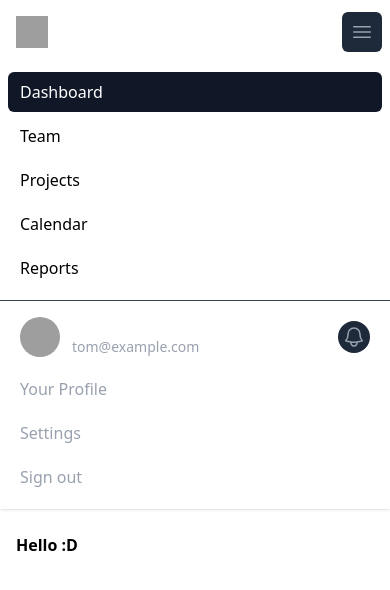
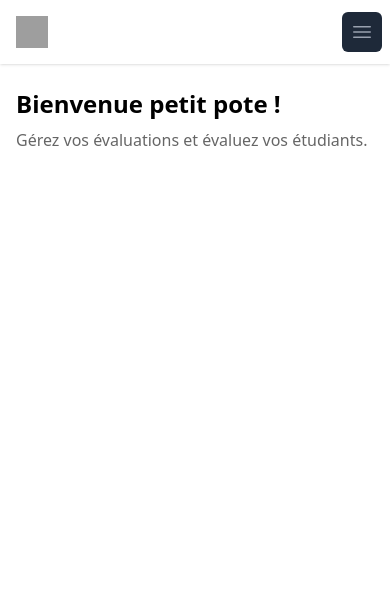
Before and after one commit to IUTTroyes/correcto-proto, a Vue app: page / in a window 390 px wide. Shown: the top 590 px of the page. Built offline with nearby package versions, Linux system fonts and the light colour scheme; grey boxes are pictures that could not be loaded.

Commit message:
Update navigation, menus, and dashboard content
Replaced English labels with French equivalents in navigation and user menus. Added reactive states for toggling user and mobile menus, improving interactivity. Updated dashboard greeting and text to reflect a French context focused on evaluations.

```diff
--- a/src/App.vue
+++ b/src/App.vue
@@ -1,4 +1,5 @@
 <script setup>
+import { ref } from 'vue'
 import { RouterLink, RouterView } from 'vue-router'
 
 import { Disclosure, DisclosureButton, DisclosurePanel, Menu, MenuButton, MenuItem, MenuItems } from '@headlessui/vue'
@@ -12,16 +13,27 @@ const user = {
 }
 const navigation = [
   { name: 'Dashboard', href: '#', current: true },
-  { name: 'Team', href: '#', current: false },
-  { name: 'Projects', href: '#', current: false },
-  { name: 'Calendar', href: '#', current: false },
-  { name: 'Reports', href: '#', current: false },
+  { name: 'Sujets', href: '#', current: false },
+  { name: 'Évaluations', href: '#', current: false },
 ]
 const userNavigation = [
-  { name: 'Your Profile', href: '#' },
-  { name: 'Settings', href: '#' },
-  { name: 'Sign out', href: '#' },
+  { name: 'Profil', href: '#' },
+  { name: 'Paramètres', href: '#' },
+  { name: 'Déconnexion', href: '#' },
 ]
+
+// État pour le menu utilisateur et le menu mobile
+const isUserMenuOpen = ref(false)
+const isMobileMenuOpen = ref(false)
+
+// Fonction pour basculer l'état des menus
+const toggleUserMenu = () => {
+  isUserMenuOpen.value = !isUserMenuOpen.value
+}
+
+const toggleMobileMenu = () => {
+  isMobileMenuOpen.value = !isMobileMenuOpen.value
+}
 </script>
 
 <template>
@@ -36,8 +48,8 @@ const userNavigation = [
               </div>
               <div class="hidden md:block">
                 <div class="ml-10 flex items-baseline space-x-4">
-                <!-- Current: "bg-gray-900 text-white", Default: " hover:bg-red-400 hover:text-white" -->
                   <a v-for="navItem in navigation"
+                     :key="navItem.name"
                      href="#"
                      class="rounded-md px-3 py-2 text-sm font-medium hover:bg-red-400 hover:text-white"
                      :class="navItem.current ? 'bg-gray-100 pointer-events-none' : ''"
@@ -50,7 +62,6 @@ const userNavigation = [
             <div class="hidden md:block">
               <div class="ml-4 flex items-center md:ml-6">
                 <button type="button" class="relative rounded-full p-1 text-gray-400 hover:text-red-400 border focus:ring-2 focus:ring-white focus:ring-offset-2 focus:ring-offset-gray-800 focus:outline-hidden">
-                <span class="absolute -inset-1.5"></span>
                   <span class="sr-only">View notifications</span>
                   <svg class="size-6" fill="none" viewBox="0 0 24 24" stroke-width="1.5" stroke="currentColor" aria-hidden="true" data-slot="icon">
                     <path stroke-linecap="round" stroke-linejoin="round" d="M14.857 17.082a23.848 23.848 0 0 0 5.454-1.31A8.967 8.967 0 0 1 18 9.75V9A6 6 0 0 0 6 9v.75a8.967 8.967 0 0 1-2.312 6.022c1.733.64 3.56 1.085 5.455 1.31m5.714 0a24.255 24.255 0 0 1-5.714 0m5.714 0a3 3 0 1 1-5.714 0" />
@@ -60,79 +71,52 @@ const userNavigation = [
                 <!-- Profile dropdown -->
                 <div class="relative ml-3">
                   <div>
-                  <button type="button" class="relative flex max-w-xs items-center rounded-full bg-gray-800 text-sm focus:outline-hidden focus-visible:ring-2 focus-visible:ring-white focus-visible:ring-offset-2 focus-visible:ring-offset-gray-800" id="user-menu-button" aria-expanded="false" aria-haspopup="true">
-                    <span class="absolute -inset-1.5"></span>
+                    <button @click="toggleUserMenu" type="button" class="relative flex max-w-xs items-center rounded-full bg-gray-800 text-sm focus:outline-hidden focus-visible:ring-2 focus-visible:ring-white focus-visible:ring-offset-2 focus-visible:ring-offset-gray-800" id="user-menu-button" aria-expanded="false" aria-haspopup="true">
                       <span class="sr-only">Open user menu</span>
-                    <img class="size-8 rounded-full" src="https://images.unsplash.com/photo-1472099645785-5658abf4ff4e?ixlib=rb-1.2.1&ixid=eyJhcHBfaWQiOjEyMDd9&auto=format&fit=facearea&facepad=2&w=256&h=256&q=80" alt="" />
+                      <img class="size-8 rounded-full" :src="user.imageUrl" alt="" />
                     </button>
                   </div>
 
-                <!--
-                  Dropdown menu, show/hide based on menu state.
-
-                  Entering: "transition ease-out duration-100"
-                    From: "transform opacity-0 scale-95"
-                    To: "transform opacity-100 scale-100"
-                  Leaving: "transition ease-in duration-75"
-                    From: "transform opacity-100 scale-100"
-                    To: "transform opacity-0 scale-95"
-                -->
-                <div class="absolute right-0 z-10 mt-2 w-48 origin-top-right rounded-md bg-white py-1 shadow-lg ring-1 ring-black/5 focus:outline-hidden" role="menu" aria-orientation="vertical" aria-labelledby="user-menu-button" tabindex="-1">
-                  <!-- Active: "bg-gray-100 outline-hidden", Not Active: "" -->
-                  <a href="#" v-for="navUserItem in userNavigation" class="block px-4 py-2 text-sm text-gray-700 hover:bg-red-400 hover:text-white" role="menuitem" tabindex="-1" id="user-menu-item-0">{{navUserItem.name}}</a>
+                  <div v-if="isUserMenuOpen" class="absolute right-0 z-10 mt-2 w-48 origin-top-right rounded-md bg-white py-1 shadow-lg ring-1 ring-black/5 focus:outline-hidden" role="menu" aria-orientation="vertical" aria-labelledby="user-menu-button">
+                    <a v-for="navUserItem in userNavigation" :key="navUserItem.name" href="#" class="block px-4 py-2 text-sm text-gray-700 hover:bg-red-400 hover:text-white" role="menuitem">
+                      {{ navUserItem.name }}
+                    </a>
                   </div>
                 </div>
               </div>
             </div>
             <div class="-mr-2 flex md:hidden">
               <!-- Mobile menu button -->
-            <button type="button" class="relative inline-flex items-center justify-center rounded-md bg-gray-800 p-2 text-gray-400 hover:bg-red-400 hover:text-white focus:ring-2 focus:ring-white focus:ring-offset-2 focus:ring-offset-gray-800 focus:outline-hidden" aria-controls="mobile-menu" aria-expanded="false">
-              <span class="absolute -inset-0.5"></span>
+              <button @click="toggleMobileMenu" type="button" class="relative inline-flex items-center justify-center rounded-md bg-gray-800 p-2 text-gray-400 hover:bg-red-400 hover:text-white focus:ring-2 focus:ring-white focus:ring-offset-2 focus:ring-offset-gray-800 focus:outline-hidden" aria-controls="mobile-menu" aria-expanded="false">
                 <span class="sr-only">Open main menu</span>
-              <!-- Menu open: "hidden", Menu closed: "block" -->
-              <svg class="block size-6" fill="none" viewBox="0 0 24 24" stroke-width="1.5" stroke="currentColor" aria-hidden="true" data-slot="icon">
-                <path stroke-linecap="round" stroke-linejoin="round" d="M3.75 6.75h16.5M3.75 12h16.5m-16.5 5.25h16.5" />
-              </svg>
-              <!-- Menu open: "block", Menu closed: "hidden" -->
-              <svg class="hidden size-6" fill="none" viewBox="0 0 24 24" stroke-width="1.5" stroke="currentColor" aria-hidden="true" data-slot="icon">
-                <path stroke-linecap="round" stroke-linejoin="round" d="M6 18 18 6M6 6l12 12" />
-              </svg>
+                <Bars3Icon v-if="!isMobileMenuOpen" class="block size-6" aria-hidden="true" />
+                <XMarkIcon v-else class="block size-6" aria-hidden="true" />
               </button>
             </div>
           </div>
         </div>
 
-      <!-- Mobile menu, show/hide based on menu state. -->
-      <div class="md:hidden" id="mobile-menu">
+        <!-- Mobile menu -->
+        <div v-if="isMobileMenuOpen" class="md:hidden" id="mobile-menu">
           <div class="space-y-1 px-2 pt-2 pb-3 sm:px-3">
-          <!-- Current: "bg-gray-900 text-white", Default: " hover:bg-red-400 hover:text-white" -->
-          <a href="#" class="block rounded-md bg-gray-900 px-3 py-2 text-base font-medium text-white" aria-current="page">Dashboard</a>
-          <a href="#" class="block rounded-md px-3 py-2 text-base font-medium  hover:bg-red-400 hover:text-white">Team</a>
-          <a href="#" class="block rounded-md px-3 py-2 text-base font-medium  hover:bg-red-400 hover:text-white">Projects</a>
-          <a href="#" class="block rounded-md px-3 py-2 text-base font-medium  hover:bg-red-400 hover:text-white">Calendar</a>
-          <a href="#" class="block rounded-md px-3 py-2 text-base font-medium  hover:bg-red-400 hover:text-white">Reports</a>
+            <a v-for="navItem in navigation" :key="navItem.name" href="#" class="block rounded-md px-3 py-2 text-base font-medium hover:bg-red-400 hover:text-white">
+              {{ navItem.name }}
+            </a>
           </div>
           <div class="border-t border-gray-700 pt-4 pb-3">
             <div class="flex items-center px-5">
               <div class="shrink-0">
-              <img class="size-10 rounded-full" src="https://images.unsplash.com/photo-1472099645785-5658abf4ff4e?ixlib=rb-1.2.1&ixid=eyJhcHBfaWQiOjEyMDd9&auto=format&fit=facearea&facepad=2&w=256&h=256&q=80" alt="" />
+                <img class="size-10 rounded-full" :src="user.imageUrl" alt="" />
               </div>
               <div class="ml-3">
-              <div class="text-base/5 font-medium text-white">Tom Cook</div>
-              <div class="text-sm font-medium text-gray-400">tom@example.com</div>
+                <div class="text-base font-medium text-white">{{ user.name }}</div>
+                <div class="text-sm font-medium text-gray-400">{{ user.email }}</div>
               </div>
-            <button type="button" class="relative ml-auto shrink-0 rounded-full bg-gray-800 p-1 text-gray-400 hover:text-white focus:ring-2 focus:ring-white focus:ring-offset-2 focus:ring-offset-gray-800 focus:outline-hidden">
-              <span class="absolute -inset-1.5"></span>
-              <span class="sr-only">View notifications</span>
-              <svg class="size-6" fill="none" viewBox="0 0 24 24" stroke-width="1.5" stroke="currentColor" aria-hidden="true" data-slot="icon">
-                <path stroke-linecap="round" stroke-linejoin="round" d="M14.857 17.082a23.848 23.848 0 0 0 5.454-1.31A8.967 8.967 0 0 1 18 9.75V9A6 6 0 0 0 6 9v.75a8.967 8.967 0 0 1-2.312 6.022c1.733.64 3.56 1.085 5.455 1.31m5.714 0a24.255 24.255 0 0 1-5.714 0m5.714 0a3 3 0 1 1-5.714 0" />
-              </svg>
-            </button>
             </div>
             <div class="mt-3 space-y-1 px-2">
-            <a href="#" class="block rounded-md px-3 py-2 text-base font-medium text-gray-400 hover:bg-red-400 hover:text-white">Your Profile</a>
-            <a href="#" class="block rounded-md px-3 py-2 text-base font-medium text-gray-400 hover:bg-red-400 hover:text-white">Settings</a>
-            <a href="#" class="block rounded-md px-3 py-2 text-base font-medium text-gray-400 hover:bg-red-400 hover:text-white">Sign out</a>
+              <a v-for="navUserItem in userNavigation" :key="navUserItem.name" href="#" class="block rounded-md px-3 py-2 text-base font-medium text-gray-400 hover:bg-red-400 hover:text-white">
+                {{ navUserItem.name }}
+              </a>
             </div>
           </div>
         </div>
@@ -147,5 +131,4 @@ const userNavigation = [
 </template>
 
 <style scoped>
-
 </style>
--- a/src/views/DashboardView.vue
+++ b/src/views/DashboardView.vue
@@ -3,8 +3,13 @@
 
 <template>
   <main>
-    <div class="font-bold">
-      Hello :D
+    <div class="flex flex-col gap-2">
+      <div class="font-bold text-2xl">
+        Bienvenue petit pote !
+      </div>
+      <div class="opacity-60">
+        Gérez vos évaluations et évaluez vos étudiants.
+      </div>
     </div>
   </main>
 </template>
```
Lines whose indentation alone changed are shown as unchanged.
